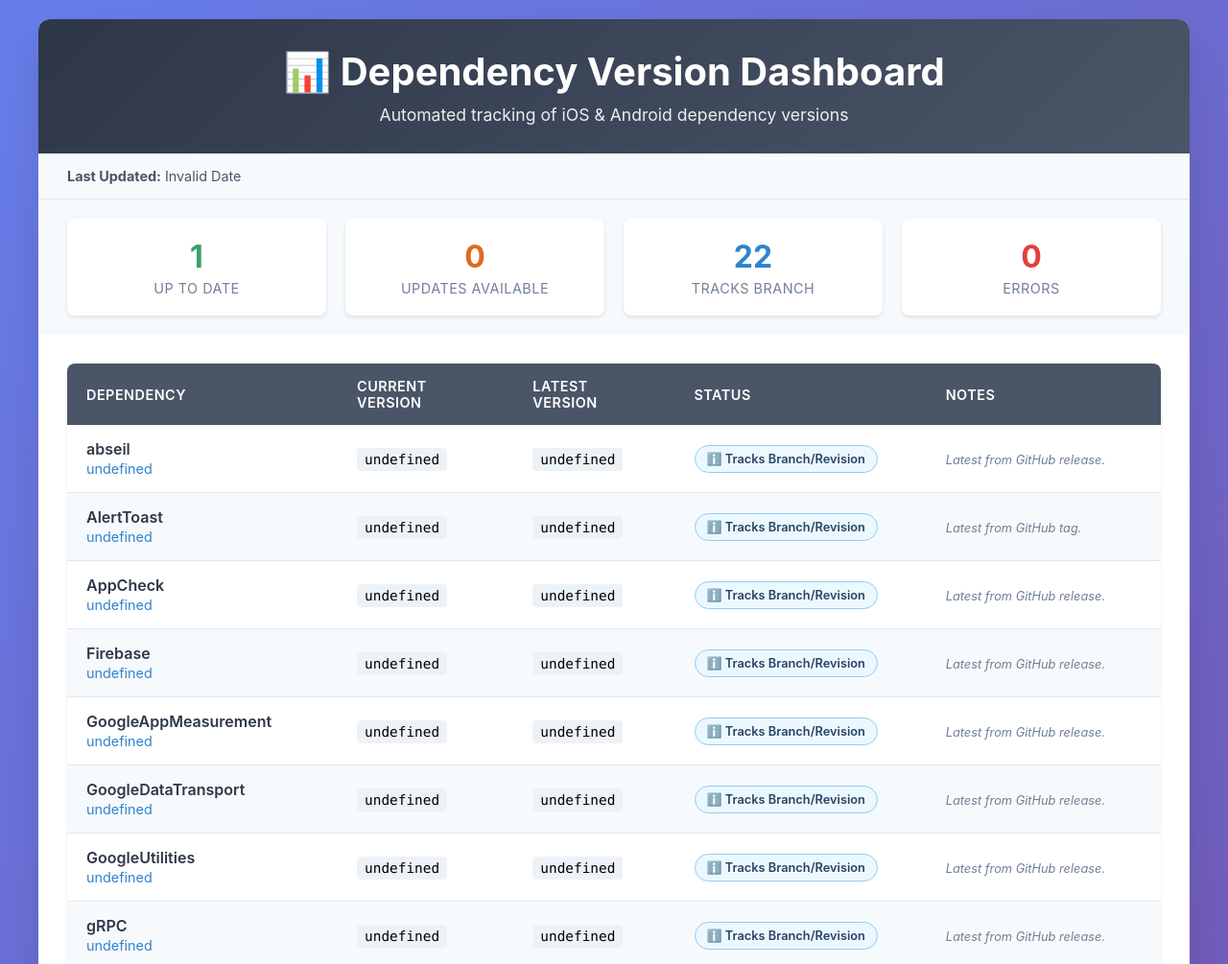
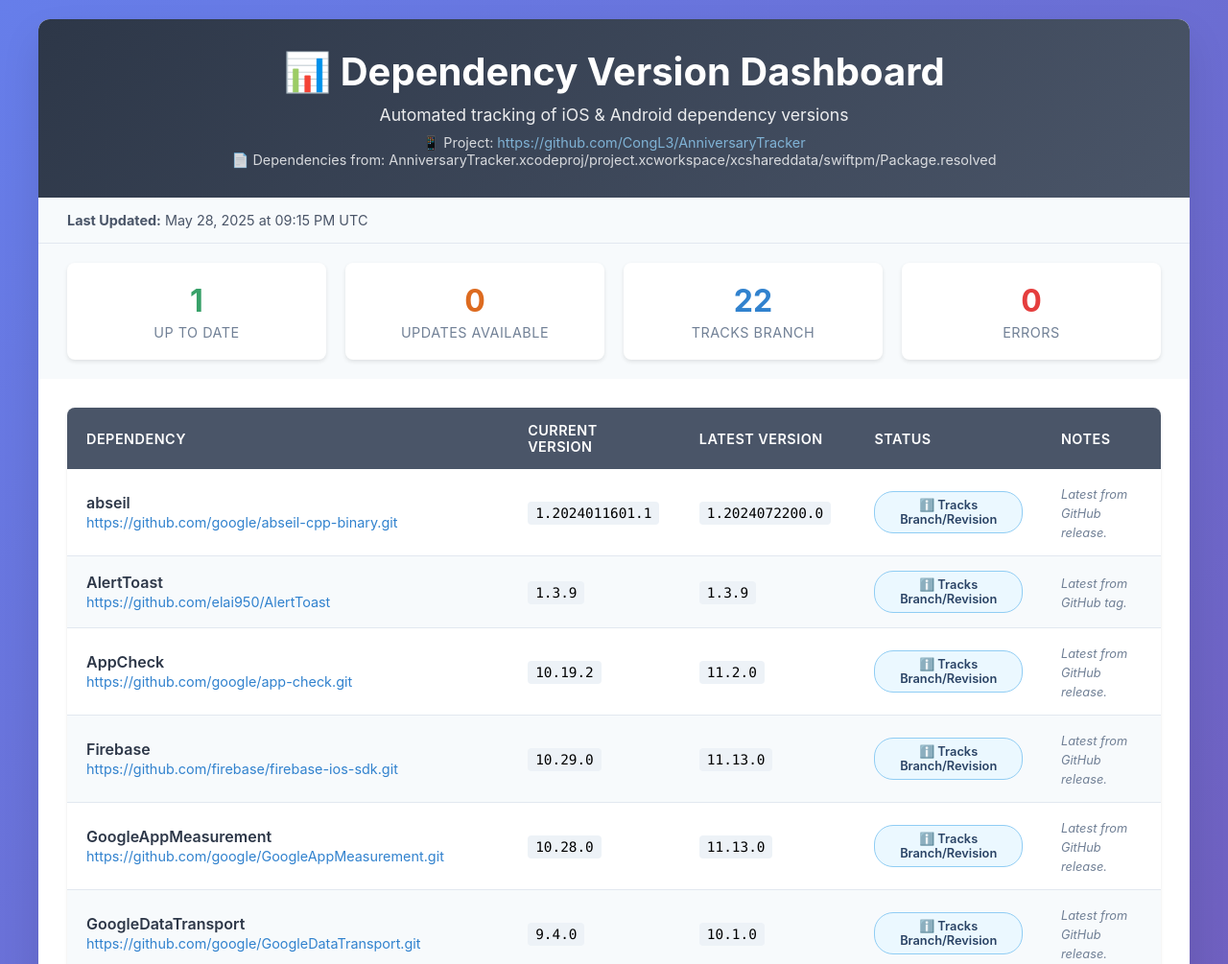
Before and after one commit to CongL3/MobileDependecyManager, a plain HTML site: page docs/index.html in a window 1280 px wide. Shown: the top 1005 px of the page at 96% size. Drawn offline with Linux system fonts and the light colour scheme.

Commit message:
updates v2

```diff
--- a/docs/index.html
+++ b/docs/index.html
@@ -315,28 +315,6 @@
             document.getElementById('errorCount').textContent = errors;
         }
 
-        function renderTable(dependencies) {
-            const tbody = document.getElementById('dependencyTableBody');
-            tbody.innerHTML = '';
-
-            dependencies.forEach(dep => {
-                const row = document.createElement('tr');
-
-                row.innerHTML = `
-                    <td>
-                        <div class="dependency-name">${dep.name}</div>
-                        <a href="${dep.url}" target="_blank" class="dependency-url">${dep.url}</a>
-                    </td>
-                    <td><span class="version">${dep.current}</span></td>
-                    <td><span class="version">${dep.latest}</span></td>
-                    <td><span class="status ${getStatusClass(dep.status)}">${dep.status}</span></td>
-                    <td><span class="notes">${dep.notes || ''}</span></td>
-                `;
-
-                tbody.appendChild(row);
-            });
-        }
-
         async function loadDependencyData() {
             try {
                 const response = await fetch('data.json');
@@ -347,8 +325,14 @@
 
                 const data = await response.json();
 
-                // Update last updated time
-                document.getElementById('lastUpdated').textContent = formatDate(data.last_updated);
+                // Update last updated time - handle both old and new format
+                const lastUpdated = data.last_updated_utc || data.last_updated;
+                document.getElementById('lastUpdated').textContent = formatDate(lastUpdated);
+
+                // Update project information if available
+                if (data.project_url) {
+                    updateProjectInfo(data);
+                }
 
                 // Update statistics
                 updateStats(data.dependencies);
@@ -369,6 +353,61 @@
             }
         }
 
+        function updateProjectInfo(data) {
+            // Add project information to the header if it doesn't exist
+            const header = document.querySelector('.header');
+            let projectInfo = document.getElementById('projectInfo');
+
+            if (!projectInfo) {
+                projectInfo = document.createElement('div');
+                projectInfo.id = 'projectInfo';
+                projectInfo.style.marginTop = '10px';
+                projectInfo.style.fontSize = '0.9rem';
+                projectInfo.style.opacity = '0.8';
+                header.appendChild(projectInfo);
+            }
+
+            let infoText = `📱 Project: <a href="${data.project_url}" target="_blank" style="color: #90cdf4; text-decoration: none;">${data.project_url}</a>`;
+            if (data.project_ref_used && data.project_ref_used !== 'default branch') {
+                infoText += ` (${data.project_ref_used})`;
+            }
+            if (data.package_resolved_path) {
+                infoText += `<br>📄 Dependencies from: ${data.package_resolved_path}`;
+            }
+
+            projectInfo.innerHTML = infoText;
+        }
+
+        function renderTable(dependencies) {
+            const tbody = document.getElementById('dependencyTableBody');
+            tbody.innerHTML = '';
+
+            dependencies.forEach(dep => {
+                const row = document.createElement('tr');
+
+                // Handle both old and new data formats
+                const name = dep.name;
+                const url = dep.source_url || dep.url;
+                const current = dep.resolved_version || dep.current;
+                const latest = dep.latest_available_version || dep.latest;
+                const status = dep.status;
+                const notes = dep.notes || '';
+
+                row.innerHTML = `
+                    <td>
+                        <div class="dependency-name">${name}</div>
+                        <a href="${url}" target="_blank" class="dependency-url">${url}</a>
+                    </td>
+                    <td><span class="version">${current}</span></td>
+                    <td><span class="version">${latest}</span></td>
+                    <td><span class="status ${getStatusClass(status)}">${status}</span></td>
+                    <td><span class="notes">${notes}</span></td>
+                `;
+
+                tbody.appendChild(row);
+            });
+        }
+
         // Load data when page loads
         document.addEventListener('DOMContentLoaded', loadDependencyData);
     </script>
```
Also changed, not shown: 5 other files.
